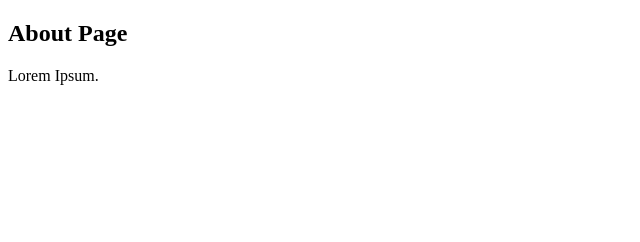
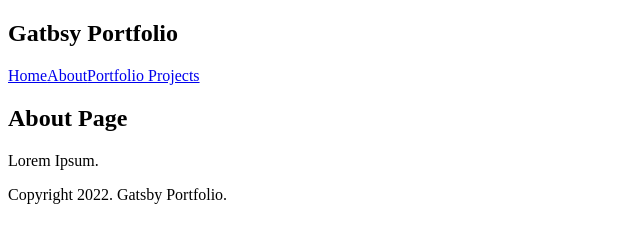
Before and after one commit to OgutuJoseph/gatsby-portfolio, a Gatsby site: page /about in a window 1280 px wide. Shown: the whole page, without its empty margins (0-640 px from the left). Built offline with nearby package versions, Linux system fonts and the light colour scheme; Gatsby itself is replaced by a stand-in of ours.

Commit message:
Creating a layout file

```diff
--- /dev/null
+++ b/src/components/Layout.js
@@ -0,0 +1,17 @@
+import React from 'react';
+import Navbar from './Navbar';
+
+export default function Layout({ children }) {
+    return (
+        <div className='layout'>
+            <Navbar />
+            <div className='content'>
+                {/* Pages' content */}
+                { children }
+            </div>
+            <footer>
+                <p>Copyright 2022. Gatsby Portfolio.</p>
+            </footer>
+        </div>
+    )
+}
--- a/src/pages/about.js
+++ b/src/pages/about.js
@@ -1,10 +1,13 @@
-import React from 'react'
+import React from 'react';
+import Layout from '../components/Layout';
 
 export default function About() {
     return (
-        <div>
-            <h2>About Page</h2>
-            <p>Lorem Ipsum.</p>
-        </div>
+        <Layout>
+            <div>
+                <h2>About Page</h2>
+                <p>Lorem Ipsum.</p>
+            </div>
+        </Layout>
     )
 }
--- a/src/pages/index.js
+++ b/src/pages/index.js
@@ -1,15 +1,16 @@
 import React from "react";
-import Navbar from '../components/Navbar';
+import Layout from '../components/Layout';
 
 export default function Home() {
   return (
+    <Layout>
       <section>
-      <Navbar />
         <div>
           <h2>Design</h2>
           <h3>Develop & Deploy</h3>
           <p>UX designer & web developer.</p>
         </div>
       </section>
+    </Layout>
   )
 }
```
Also changed, not shown: src/pages/404.js (+8 -5 lines), src/pages/projects/index.js (+8 -5 lines). Lines whose indentation alone changed are shown as unchanged.
